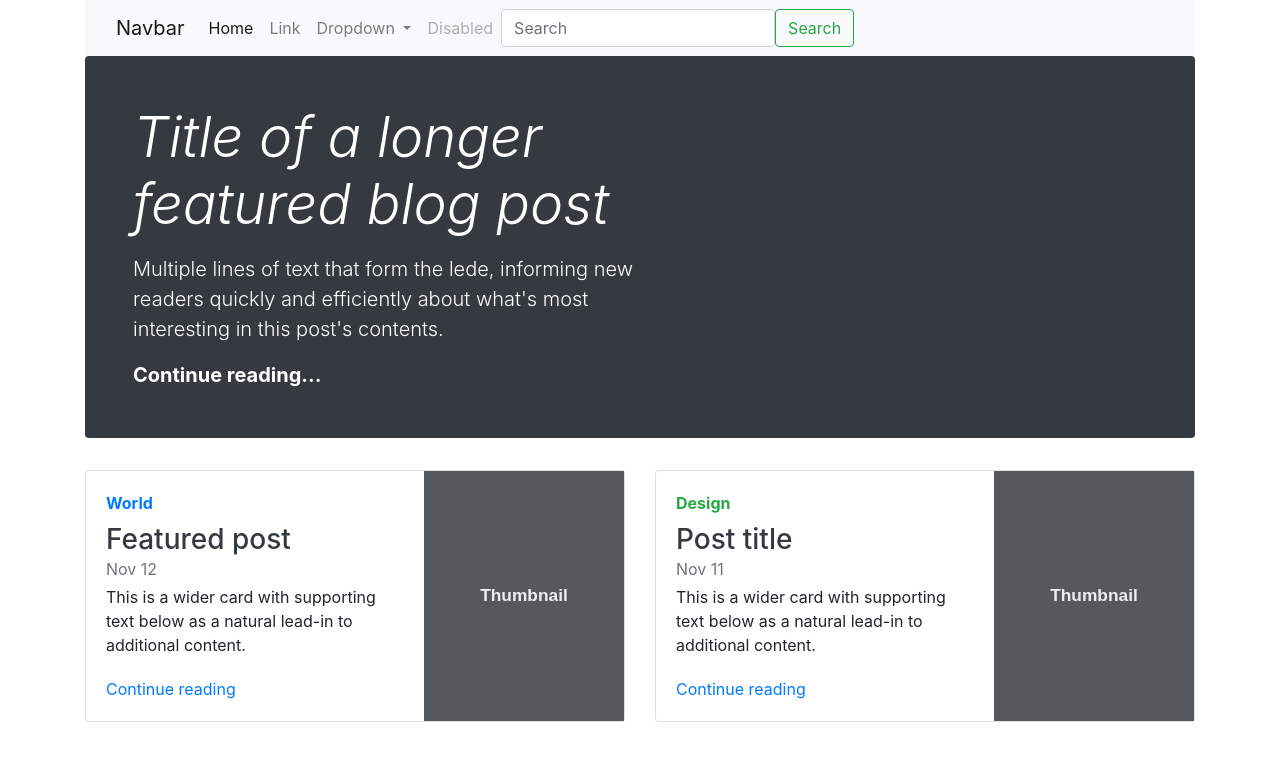
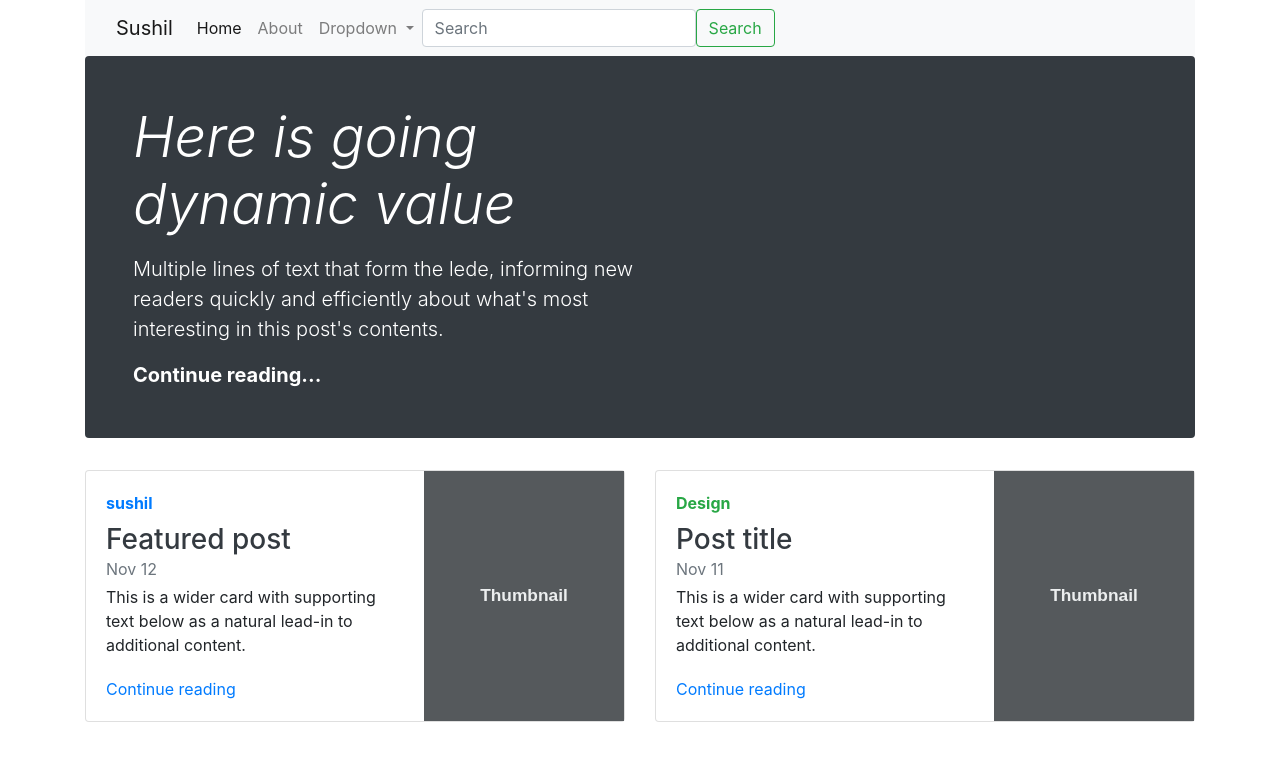
Before and after one commit to sushilcoder504/demo, a plain HTML site: page index.html in a window 1280 px wide. Drawn offline with nearby package versions, Linux system fonts and the light colour scheme.

Commit message:
customise navbar in sushil branch

```diff
--- a/index.html
+++ b/index.html
@@ -15,7 +15,7 @@
 <div class="container">
     <nav class="navbar navbar-expand-lg navbar-light bg-light">
     <div class="container-fluid">
-      <a class="navbar-brand" href="#">Navbar</a>
+      <a class="navbar-brand" href="#">Sushil</a>
       <button class="navbar-toggler" type="button" data-bs-toggle="collapse" data-bs-target="#navbarSupportedContent" aria-controls="navbarSupportedContent" aria-expanded="false" aria-label="Toggle navigation">
         <span class="navbar-toggler-icon"></span>
       </button>
@@ -25,21 +25,18 @@
             <a class="nav-link active" aria-current="page" href="#">Home</a>
           </li>
           <li class="nav-item">
-            <a class="nav-link" href="#">Link</a>
+            <a class="nav-link" href="#">About</a>
           </li>
           <li class="nav-item dropdown">
             <a class="nav-link dropdown-toggle" href="#" id="navbarDropdown" role="button" data-bs-toggle="dropdown" aria-expanded="false">
               Dropdown
             </a>
             <ul class="dropdown-menu" aria-labelledby="navbarDropdown">
-              <li><a class="dropdown-item" href="#">Action</a></li>
-              <li><a class="dropdown-item" href="#">Another action</a></li>
+              <li><a class="dropdown-item" href="#">Brand</a></li>
+              <li><a class="dropdown-item" href="#">Contact</a></li>
               <li><hr class="dropdown-divider"></li>
-              <li><a class="dropdown-item" href="#">Something else here</a></li>
+
             </ul>
-          </li>
-          <li class="nav-item">
-            <a class="nav-link disabled">Disabled</a>
           </li>
         </ul>
         <form class="d-flex">
@@ -48,15 +45,13 @@
         </form>
       </div>
     </div>
-  </nav></div>
-
-
-
+  </nav>
+</div>
 
     <div class="container">
     <div class="jumbotron p-3 p-md-5 text-white rounded bg-dark">
         <div class="col-md-6 px-0">
-          <h1 class="display-4 font-italic">Title of a longer featured blog post</h1>
+          <h1 class="display-4 font-italic">Here is going dynamic value </h1>
           <p class="lead my-3">Multiple lines of text that form the lede, informing new readers quickly and efficiently about what's most interesting in this post's contents.</p>
           <p class="lead mb-0"><a href="#" class="text-white font-weight-bold">Continue reading...</a></p>
         </div>
@@ -66,7 +61,7 @@
         <div class="col-md-6">
           <div class="card flex-md-row mb-4 box-shadow h-md-250">
             <div class="card-body d-flex flex-column align-items-start">
-              <strong class="d-inline-block mb-2 text-primary">World</strong>
+              <strong class="d-inline-block mb-2 text-primary">sushil</strong>
               <h3 class="mb-0">
                 <a class="text-dark" href="#">Featured post</a>
               </h3>
```
